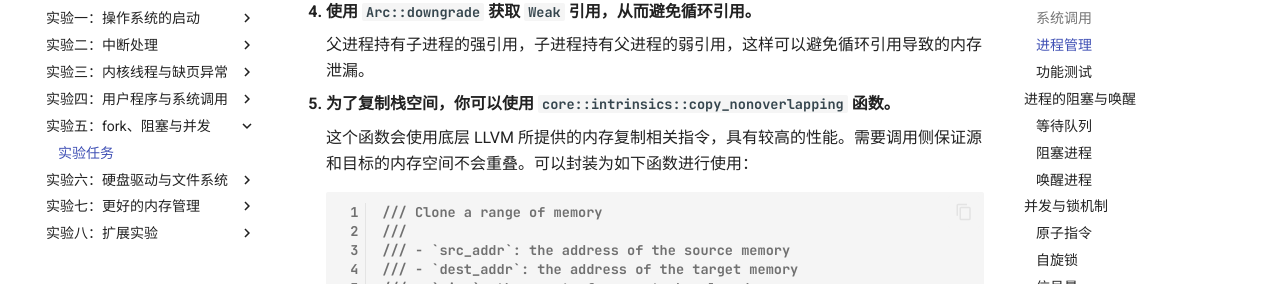
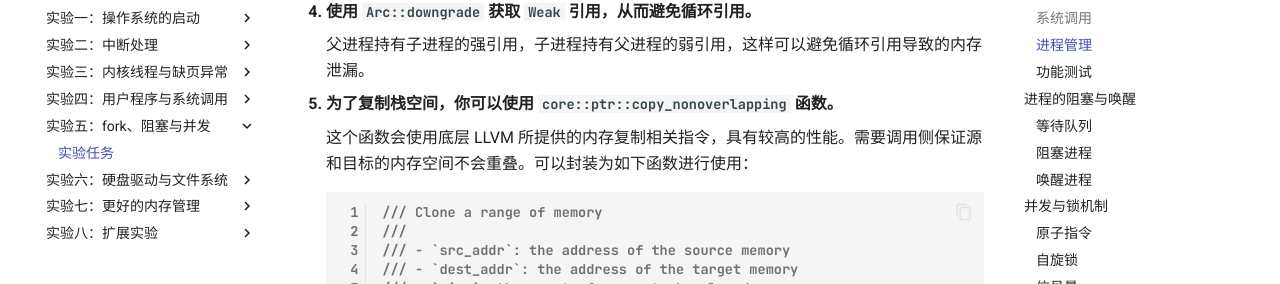
Before and after one commit to YatSenOS/YatSenOS-Tutorial-Volume-2, an MkDocs documentation site: the page built from docs/labs/0x05/tasks.md, in a window 1280 px wide and 900 px high, scrolled down 4153 px. Shown: the part 165-449 px from the top of the window. Built offline with MkDocs 1.6.1 and Material for MkDocs 9.7.7, drawn with Linux system fonts in a browser that asks for light colours; comment, search, counter and statistics services are not loaded; some of the changed lines change nothing that is shown.

Commit message:
fix: change deprecated function (#51)

```diff
--- a/docs/labs/0x05/tasks.md
+++ b/docs/labs/0x05/tasks.md
@@ -190,7 +190,7 @@ impl Stack {
 
     父进程持有子进程的强引用，子进程持有父进程的弱引用，这样可以避免循环引用导致的内存泄漏。
 
-5.  为了复制栈空间，你可以使用 `core::intrinsics::copy_nonoverlapping` 函数。
+5.  为了复制栈空间，你可以使用 `core::ptr::copy_nonoverlapping` 函数。
 
     这个函数会使用底层 LLVM 所提供的内存复制相关指令，具有较高的性能。需要调用侧保证源和目标的内存空间不会重叠。可以封装为如下函数进行使用：
 
```
